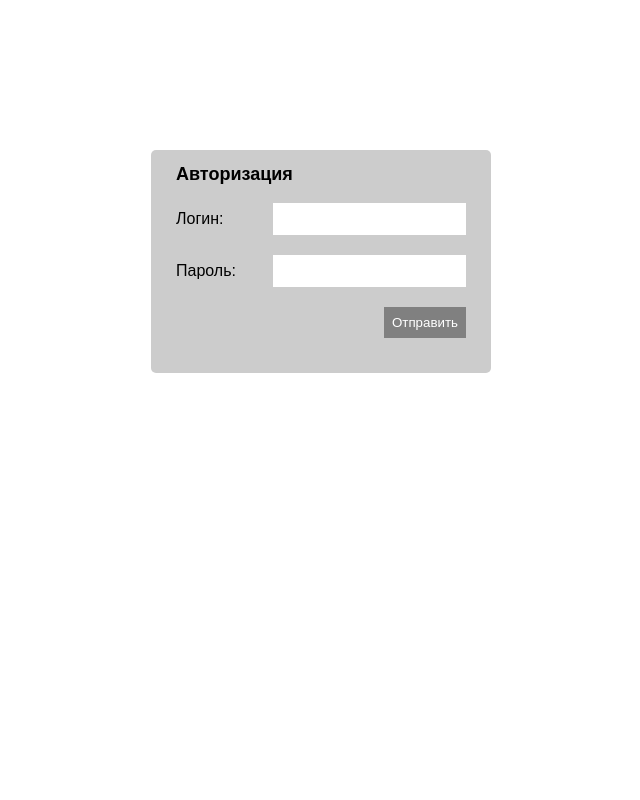
After one commit to minyakova/tasks-interview, a PHP site: page /templates/index.html in a window 1280 px wide. The commit adds this page. Shown: the whole page, without its empty margins (319-959 px from the left). Run offline with PHP 8.4, Linux system fonts and the light colour scheme.

Commit message:
Add some methods

```diff
--- a/code/config/routes.php
+++ b/code/config/routes.php
@@ -1,5 +1,7 @@
 <?php
 
 $r->addRoute('GET', "/", 'Home/index');//Home page. Authorization form
+$r->addRoute('POST', "/", 'Home/index');//Home page. Authorization form
 $r->addRoute('GET', "/users", 'User/getUsers');// List of users
+$r->addRoute('POST', "/users", 'User/getUsers');
 $r->addRoute('GET', "/singup", 'User/singUp');// Add user.
--- a/code/index.php
+++ b/code/index.php
@@ -13,5 +13,5 @@ try {
     $api->run();
 
 } catch (Exception $e) {
-    echo  $e->getMessage();;
+    echo  $e->getMessage();
 }
--- /dev/null
+++ b/code/src/Infrastructure/DB/data.json
@@ -0,0 +1 @@
+{"user1":"pass2"}
--- /dev/null
+++ b/code/templates/css/style.css
@@ -0,0 +1,127 @@
+/*Обнуление*/
+* {
+    padding: 0;
+    margin: 0;
+    border: 0;
+}
+*,
+*:before,
+*:after {
+    -moz-box-sizing: border-box;
+    -webkit-box-sizing: border-box;
+    box-sizing: border-box;
+}
+:focus,
+:active {
+    outline: none;
+}
+a:focus,
+a:active {
+    outline: none;
+}
+nav,
+footer,
+header,
+aside {
+    display: block;
+}
+html,
+body {
+    height: 100%;
+    width: 100%;
+    font-size: 100%;
+    line-height: 1;
+    font-size: 14px;
+    -ms-text-size-adjust: 100%;
+    -moz-text-size-adjust: 100%;
+    -webkit-text-size-adjust: 100%;
+}
+input,
+button,
+textarea {
+    font-family: inherit;
+}
+input::-ms-clear {
+    display: none;
+}
+button {
+    cursor: pointer;
+}
+button::-moz-focus-inner {
+    padding: 0;
+    border: 0;
+}
+a,
+a:visited {
+    text-decoration: none;
+}
+a:hover {
+    text-decoration: none;
+}
+ul li {
+    list-style: none;
+}
+img {
+    vertical-align: top;
+}
+h1,
+h2,
+h3,
+h4,
+h5,
+h6 {
+    font-size: inherit;
+    font-weight: inherit;
+}
+/*--------------------*/
+
+body {
+    font-family: Arial, "Helvetica Neue", Helvetica, sans-serif;
+    font-size: 16px;
+    padding: 150px 30px 30px 30px;
+    text-align: left;
+}
+
+.list {
+    margin: 0 0 50px 0;
+}
+
+.form-gs {
+    display: block;
+    background-color: #ccc;
+    border-radius: 5px;
+    width: 340px;
+    margin: 0 auto;
+    padding: 15px 25px;
+}
+
+.form-gs__item {
+    padding-bottom: 20px;
+    display: flex;
+    justify-content: flex-end;
+}
+
+.title-form {
+    font-size: 18px;
+    font-weight: 600;
+    padding: 0 0 20px 0;
+}
+
+.input-form {
+    padding: 8px;
+    flex: 2;
+}
+.label-form {
+    padding: 8px 16px 8px 0;
+    flex: 1;
+}
+.label-form:hover {
+    color: #5d5d5d;
+    cursor: pointer;
+}
+.but-send {
+    background: #808080;
+    color: #fff;
+    border: 5px;
+    padding: 8px;
+}
--- /dev/null
+++ b/code/templates/index.html
@@ -0,0 +1,36 @@
+<!DOCTYPE html>
+<html lang="ru">
+
+<head>
+    <meta charset="UTF-8">
+    <meta http-equiv="X-UA-Compatible" content="IE=edge">
+    <meta name="viewport" content="width=device-width, initial-scale=1.0">
+    <title>Авторизация</title>
+    <link rel="stylesheet" href="templates/css/style.css">
+    <script src="templates/js/ajax.js"></script>
+
+</head>
+
+<body>
+<div class="contain">
+    <form action="/" id="ajax-form" class="form-gs contain__form-gs" method="post">
+        <input type="hidden" name="form-id" value="form-contact">
+        <div class="title-form">Авторизация</div>
+        <div class="form-gs__item">
+            <label for="login" class="label-form">Логин: </label><input type="text" class="input-form" name="login"
+                                                                        value="">
+        </div>
+        <div class="form-gs__item">
+            <label for="pass" class="label-form">Пароль: </label><input type="text" class="input-form"
+                                                                          name="pass" value="">
+        </div>
+        <div class="form-gs__item">
+            <button class="but-send">Отправить</button>
+        </div>
+    </form>
+    <br>
+    <div id="result-form"></div>
+</div>
+</body>
+
+</html>
--- /dev/null
+++ b/code/templates/js/ajax.js
@@ -0,0 +1,24 @@
+$(document).ready(function () {
+    $(".but-send").click(
+        function () {
+            sendAjaxForm('result-form', 'ajax-form', 'action-form.php');
+            return false;
+        }
+    );
+});
+
+function sendAjaxForm(result_form, ajax_form, url) {
+    $.ajax({
+        url: url, //url страницы (action_ajax_form.php)
+        type: "POST", //метод отправки
+        dataType: "html", //формат данных
+        data: $("#" + ajax_form).serialize(),  // Сеарилизуем объект
+        success: function (response) { //Данные отправлены успешно
+            result = $.parseJSON(response);
+            $('#result-form').html('Имя: ' + result.name + '<br>Телефон: ' + result.phone + '<br>Email: ' + result.email);
+        },
+        error: function (response) { // Данные не отправлены
+            $('#result-form').html('Ошибка. Данные не отправлены.');
+        }
+    });
+}
```
Also changed, not shown: code/src/Application/Input/CreateUserDto.php (+16 -2 lines), code/src/Application/Service/UserService.php (+10 -3 lines), code/src/Domain/Contract/UserRepositoryInterface.php (+6 -1 lines), code/src/Domain/Contract/UserServiceInterface.php (+6 -1 lines), code/src/Domain/Entity/User.php (added, +38 -0 lines), code/src/Infrastructure/Components/Router.php (+44 -3 lines), code/src/Infrastructure/Http/AbstractController.php (added, +19 -0 lines), code/src/Infrastructure/Http/HomeController.php (+34 -16 lines), code/src/Infrastructure/Http/UserController.php (+10 -3 lines), code/src/Infrastructure/Repository/UserRepository.php (+17 -2 lines), code/templates/users.html (added, +21 -0 lines), docker-compose.yml (+0 -39 lines), README.md, 1 other file.
